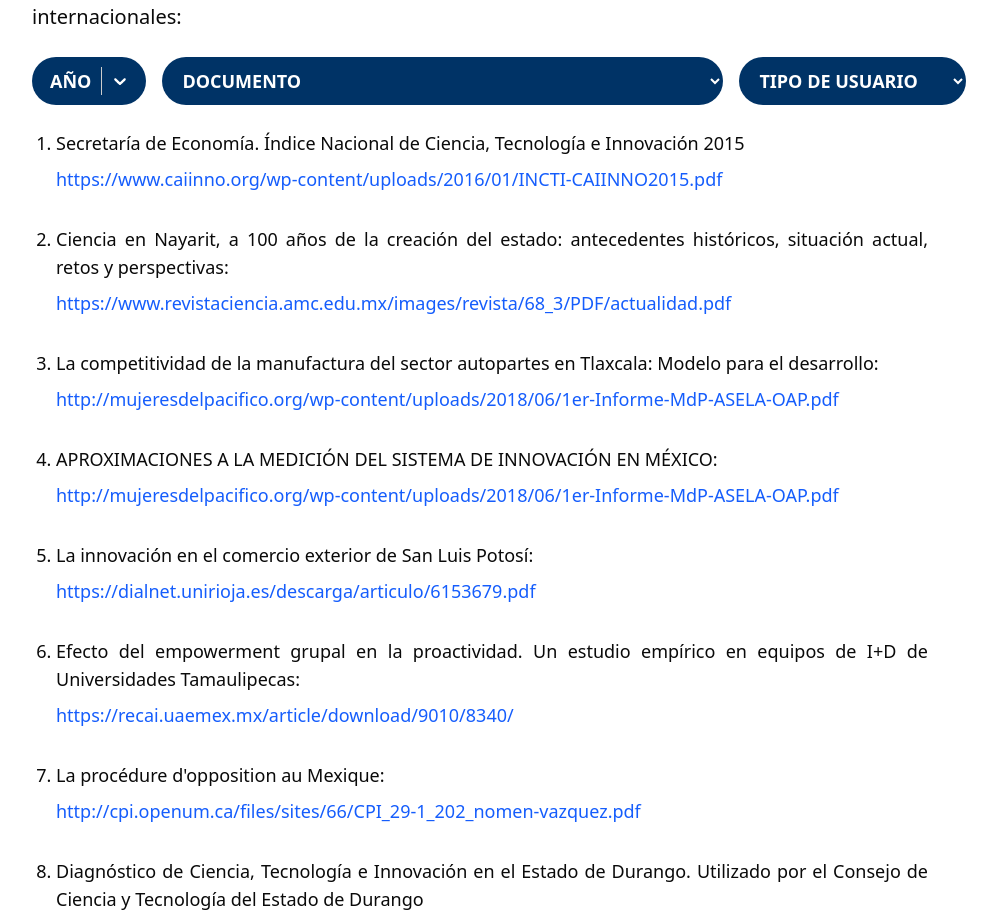
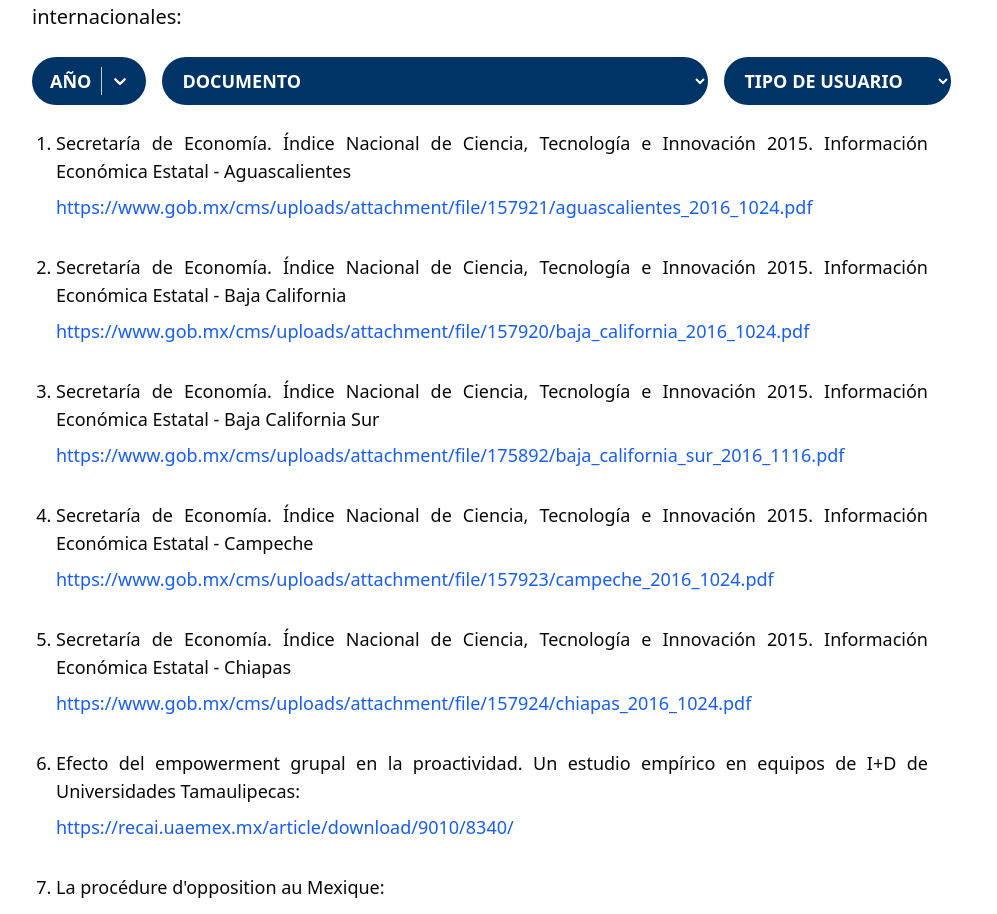
Before and after one commit to Blayt05/caiinno_becario, a Next.js app: page /impacto/informacion-de-referencia in a window 1280 px wide. Shown: the part 960-1874 px from the top of the page, without its empty margins (160-1157 px from the left). Built offline with nearby package versions, Linux system fonts and the light colour scheme.

Commit message:
actualizacion de datos_2

```diff
--- a/src/components/ImpactFilters.tsx
+++ b/src/components/ImpactFilters.tsx
@@ -57,11 +57,11 @@
   { value: '2022', label: '2022' },
 ];
 const documentos = [
-  'Índice Nacional de Ciencia, Tecnología e Innovación 2015',
-  'Ciencia en Nayarit',
-  'Competitividad Tlaxcala',
-  'Medición Innovación',
-  'Innovación en comercio exterior SLP',
+  'Índice Nacional de Ciencia 2015, Aguascalientes',
+  'Índice Nacional de Ciencia 2015, Baja California',
+  'Índice Nacional de Ciencia 2015, Baja California Sur',
+  'Índice Nacional de Ciencia 2015, Campeche',
+  'Índice Nacional de Ciencia 2015, Chiapas',
   'Empowerment grupal',
   'La procédure d\'opposition au Mexique',
   'Diagnóstico Durango',
--- a/src/data/informacionData.ts
+++ b/src/data/informacionData.ts
@@ -1,39 +1,39 @@
 
 export const dataImpacto = [
   {
-    titulo: "Secretaría de Economía. Índice Nacional de Ciencia, Tecnología e Innovación 2015",
-    link: "https://www.caiinno.org/wp-content/uploads/2016/01/INCTI-CAIINNO2015.pdf",
-    año: 2015,
-    documento: "Índice Nacional de Ciencia, Tecnología e Innovación 2015",
+    titulo: "Secretaría de Economía. Índice Nacional de Ciencia, Tecnología e Innovación 2015. Información Económica Estatal - Aguascalientes",
+    link: "https://www.gob.mx/cms/uploads/attachment/file/157921/aguascalientes_2016_1024.pdf",
+    año: 2016,
+    documento: "Índice Nacional de Ciencia 2015, Aguascalientes",
     tipoUsuario: "Gubernamental"
   },
   {
-    titulo: "Ciencia en Nayarit, a 100 años de la creación del estado: antecedentes históricos, situación actual, retos y perspectivas:",
-    link: "https://www.revistaciencia.amc.edu.mx/images/revista/68_3/PDF/actualidad.pdf",
-    año: 2017,
-    documento: "Ciencia en Nayarit",
-    tipoUsuario: "Privado/Académico"
-  },
-  {
-    titulo: "La competitividad de la manufactura del sector autopartes en Tlaxcala: Modelo para el desarrollo:",
-    link: "http://mujeresdelpacifico.org/wp-content/uploads/2018/06/1er-Informe-MdP-ASELA-OAP.pdf",
+    titulo: "Secretaría de Economía. Índice Nacional de Ciencia, Tecnología e Innovación 2015. Información Económica Estatal - Baja California",
+    link: "https://www.gob.mx/cms/uploads/attachment/file/157920/baja_california_2016_1024.pdf",
     año: 2016,
-    documento: "Competitividad Tlaxcala",
+    documento: "Índice Nacional de Ciencia 2015, Baja California",
     tipoUsuario: "Gubernamental"
   },
   {
-    titulo: "APROXIMACIONES A LA MEDICIÓN DEL SISTEMA DE INNOVACIÓN EN MÉXICO:",
-    link: "http://mujeresdelpacifico.org/wp-content/uploads/2018/06/1er-Informe-MdP-ASELA-OAP.pdf",
-    año: 2015,
-    documento: "Medición Innovación",
-    tipoUsuario: "Privado/Académico"
+    titulo: "Secretaría de Economía. Índice Nacional de Ciencia, Tecnología e Innovación 2015. Información Económica Estatal - Baja California Sur",
+    link: "https://www.gob.mx/cms/uploads/attachment/file/175892/baja_california_sur_2016_1116.pdf",
+    año: 2016,
+    documento: "Índice Nacional de Ciencia 2015, Baja California Sur",
+    tipoUsuario: "Gubernamental"
   },
   {
-    titulo: "La innovación en el comercio exterior de San Luis Potosí:",
-    link: "https://dialnet.unirioja.es/descarga/articulo/6153679.pdf",
-    año: 2017,
-    documento: "Innovación en comercio exterior SLP",
-    tipoUsuario: "Privado/Académico"
+    titulo: "Secretaría de Economía. Índice Nacional de Ciencia, Tecnología e Innovación 2015. Información Económica Estatal - Campeche",
+    link: "https://www.gob.mx/cms/uploads/attachment/file/157923/campeche_2016_1024.pdf",
+    año: 2016,
+    documento: "Índice Nacional de Ciencia 2015, Campeche",
+    tipoUsuario: "Gubernamental"
+  },
+  {
+    titulo: "Secretaría de Economía. Índice Nacional de Ciencia, Tecnología e Innovación 2015. Información Económica Estatal - Chiapas",
+    link: "https://www.gob.mx/cms/uploads/attachment/file/157924/chiapas_2016_1024.pdf",
+    año: 2016,
+    documento: "Índice Nacional de Ciencia 2015, Chiapas",
+    tipoUsuario: "Gubernamental"
   },
   {
     titulo: "Efecto del empowerment grupal en la proactividad. Un estudio empírico en equipos de I+D de Universidades Tamaulipecas:",
```
